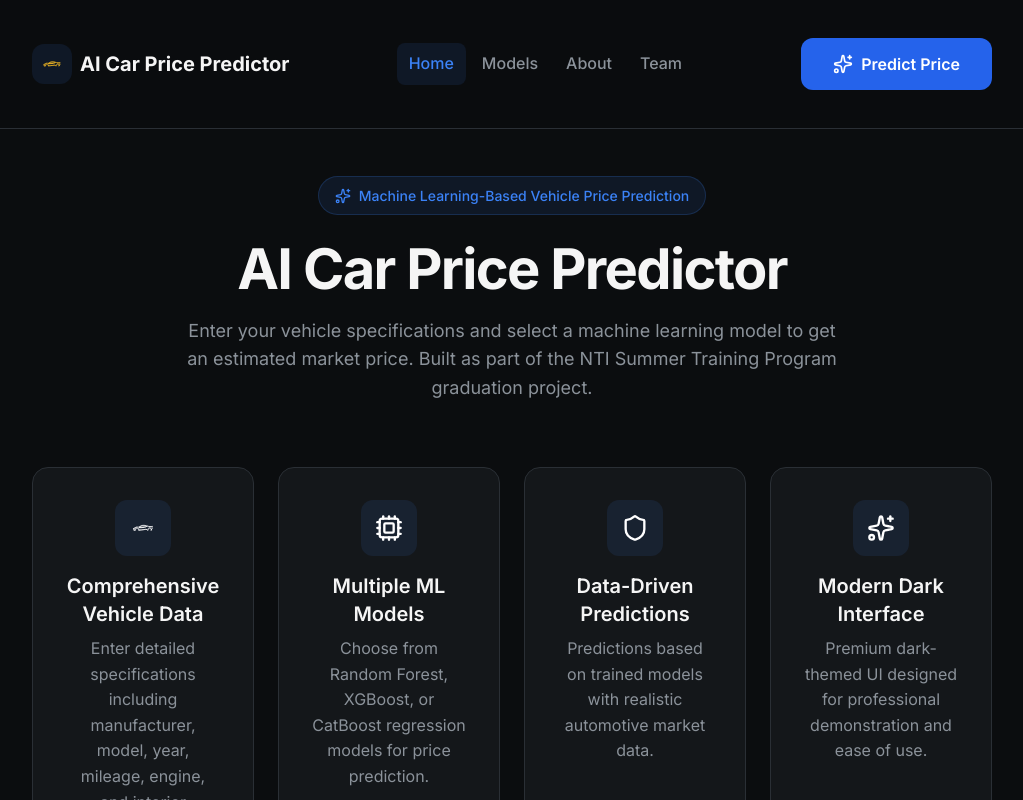
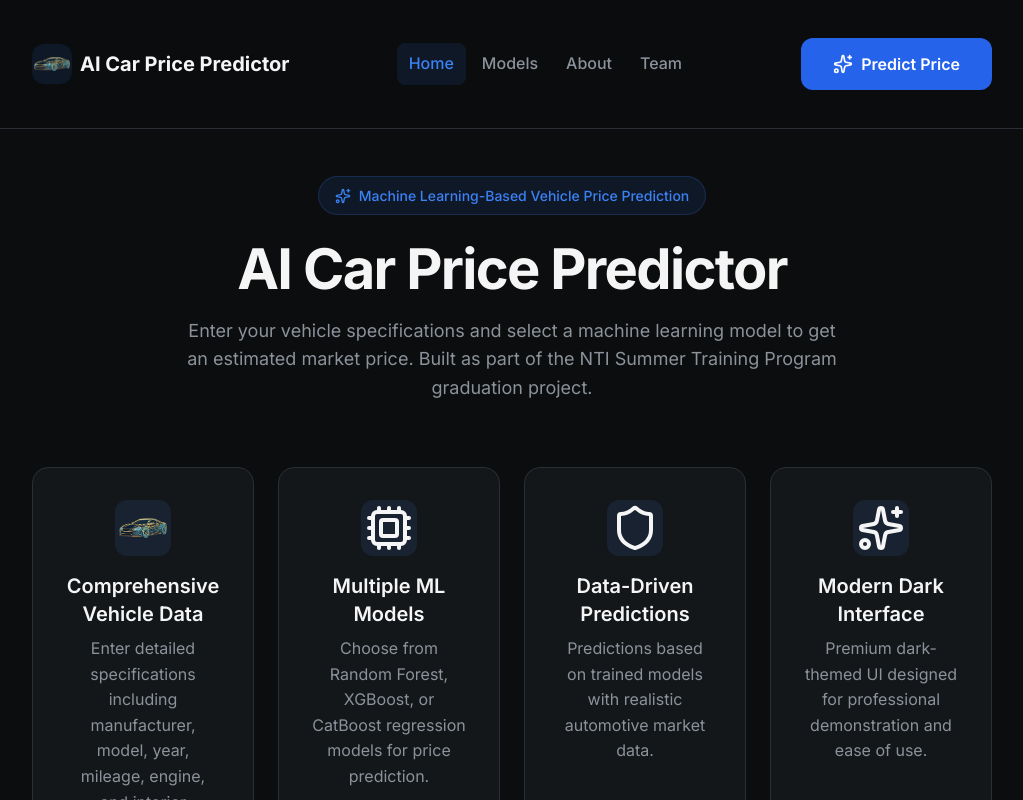
Before and after one commit to islam-abdo-1/ai-car-price-predictor, a React (Vite) app in the folder ai-car-price-predictor/: page / in a window 1280 px wide. Shown: the top 800 px of the page, without its empty margins (128-1151 px from the left). Built offline with nearby package versions, Linux system fonts and the light colour scheme.

Commit message:
feat: replace SVG CarIcon with custom golden car image; update icon sizes in Navbar, Home, Footer, About; restore original favicon.svg for browser tab

```diff
--- a/ai-car-price-predictor/src/components/ui/CarIcon.jsx
+++ b/ai-car-price-predictor/src/components/ui/CarIcon.jsx
@@ -1,33 +1,12 @@
-export function CarIcon({ className = 'w-8 h-8 text-amber-400', ...props }) {
+export function CarIcon({ className = 'w-8 h-8', ...props }) {
   return (
-    <svg
-      className={className}
-      viewBox="0 0 1024 1024"
-      fill="none"
-      stroke="currentColor"
+    <img
+      src="/car-icon.png"
+      alt=""
+      className={`${className} object-contain`}
       aria-hidden="true"
-      role="img"
+      draggable={false}
       {...props}
-    >
-      <g stroke-width="24" stroke-linecap="round" stroke-linejoin="round">
-        <path d="M170 532 C202 507 239 483 281 477 C317 471 350 475 382 481 C414 440 465 416 520 414 C568 412 610 418 649 432 C681 444 704 453 731 457 C757 461 787 461 812 458 C828 456 842 454 852 456 C856 457 855 464 851 472 C845 482 842 489 847 498 C853 507 850 519 844 529 C839 538 832 551 825 565 C819 577 813 588 807 600" />
-        <path d="M170 532 C166 541 170 549 178 554 C174 562 170 570 168 578 C166 584 172 589 181 590 L223 591" />
-        <path d="M368 590 C425 586 488 579 546 572 C592 567 624 559 648 566 C659 570 668 580 678 593" />
-        <path d="M214 590 C216 544 249 507 294 507 C339 507 366 541 367 584" />
-        <path d="M678 590 C682 541 712 505 756 505 C800 505 826 540 826 584" />
-        <path d="M171 532 C191 534 216 522 238 503 C246 496 255 491 265 488" />
-        <path d="M181 590 C194 592 205 592 218 590" />
-        <path d="M373 480 C401 453 437 435 479 430 C530 424 585 427 628 438 C646 443 650 450 636 461 C613 479 567 486 511 487 C461 489 416 486 383 488 C368 489 361 484 373 480 Z" />
-        <path d="M382 488 C421 491 475 490 523 484 C589 477 635 463 672 447" />
-        <path d="M375 505 C431 507 487 500 542 489" />
-        <path d="M368 590 C430 584 505 578 557 568 C596 561 620 555 648 566" />
-        <path d="M732 458 C753 465 785 468 815 464 C829 462 841 459 852 456" />
-        <path d="M823 568 C835 561 843 553 849 545" />
-      </g>
-      <g stroke-width="20" stroke-linecap="round">
-        <path d="M241 580 C241 546 264 521 294 521 C324 521 347 546 347 580" />
-        <path d="M704 580 C704 546 727 521 756 521 C786 521 810 546 810 580" />
-      </g>
-    </svg>
+    />
   );
 }
--- a/ai-car-price-predictor/src/components/ui/Footer.jsx
+++ b/ai-car-price-predictor/src/components/ui/Footer.jsx
@@ -12,7 +12,7 @@ export function Footer() {
           <div className="md:col-span-2">
             <Link to="/" className="flex items-center gap-2 text-text-primary mb-4" aria-label="AI Car Price Predictor Home">
               <div className="flex items-center justify-center w-10 h-10 rounded-xl bg-accent/10">
-                <CarIcon className="w-6 h-6 text-white" aria-hidden="true" />
+                <CarIcon className="w-9 h-9" aria-hidden="true" />
               </div>
               <span className="font-bold text-h3">AI Car Price Predictor</span>
             </Link>
--- a/ai-car-price-predictor/src/components/ui/Navbar.jsx
+++ b/ai-car-price-predictor/src/components/ui/Navbar.jsx
@@ -22,7 +22,7 @@ export function Navbar() {
         <nav className="container-main flex items-center justify-between h-16" aria-label="Main navigation">
           <Link to="/" className="flex items-center gap-2 text-text-primary" aria-label="AI Car Price Predictor Home">
             <div className="flex items-center justify-center w-10 h-10 rounded-xl bg-accent/10">
-              <CarIcon className="w-6 h-6 text-amber-400" aria-hidden="true" />
+              <CarIcon className="w-9 h-9" aria-hidden="true" />
             </div>
             <span className="font-bold text-h3 hidden sm:block">AI Car Price Predictor</span>
           </Link>
@@ -83,9 +83,9 @@ export function Navbar() {
             <div className="p-6 space-y-4">
               {/* Drawer Header */}
               <div className="flex items-center justify-between">
-                <Link to="/" className="flex items-center gap-2 text-text-primary" aria-label="AI Car Price Predictor Home">
-                  <div className="flex items-center justify-center w-10 h-10 rounded-xl bg-accent/10">
-                    <CarIcon className="w-6 h-6 text-white" aria-hidden="true" />
+                <Link to="/" className="flex items-center gap-3 text-text-primary" aria-label="AI Car Price Predictor Home">
+                  <div className="flex items-center justify-center w-10 h-10 rounded-xl p-1.5 flex-shrink-0 border border-slate-700/50 bg-slate-800/80">
+                    <CarIcon className="w-9 h-9 flex-shrink-0 aspect-square" aria-hidden="true" />
                   </div>
                   <span className="font-bold text-h3">AI Car Price Predictor</span>
                 </Link>
--- a/ai-car-price-predictor/src/pages/About.jsx
+++ b/ai-car-price-predictor/src/pages/About.jsx
@@ -51,7 +51,7 @@ export function About() {
           <SectionCard key={detail.title} className="hover:border-accent/50 hover:shadow-[0_0_20px_rgba(59,130,246,0.4)] transition-all duration-300">
             <div className="flex items-start gap-4">
               <div className="flex-shrink-0 flex items-center justify-center w-12 h-12 rounded-xl bg-accent/10">
-                <detail.icon className={detail.icon === CarIcon ? 'w-7 h-7 text-white' : 'w-7 h-7 text-white'} aria-hidden="true" />
+                <detail.icon className={detail.icon === CarIcon ? 'w-10 h-10' : 'w-7 h-7 text-white'} aria-hidden="true" />
               </div>
               <div>
                 <h3 className="text-h3 font-semibold text-text-primary mb-2">{detail.title}</h3>
--- a/ai-car-price-predictor/src/pages/Home.jsx
+++ b/ai-car-price-predictor/src/pages/Home.jsx
@@ -47,7 +47,7 @@ export function Home() {
         {features.map((feature, index) => (
           <SectionCard key={feature.title} className="text-center hover:border-accent/50 transition-colors" style={{ animationDelay: `${index * 100}ms` }}>
             <div className="flex items-center justify-center w-14 h-14 mx-auto mb-4 rounded-xl bg-accent/10">
-              <feature.icon className="w-7 h-7 text-white" aria-hidden="true" />
+              <feature.icon className="w-12 h-12" aria-hidden="true" />
             </div>
             <h3 className="text-h3 font-semibold text-text-primary mb-2">{feature.title}</h3>
             <p className="text-body text-text-secondary">{feature.description}</p>
```
Also changed, not shown: ai-car-price-predictor/public/car-icon.png (added).
